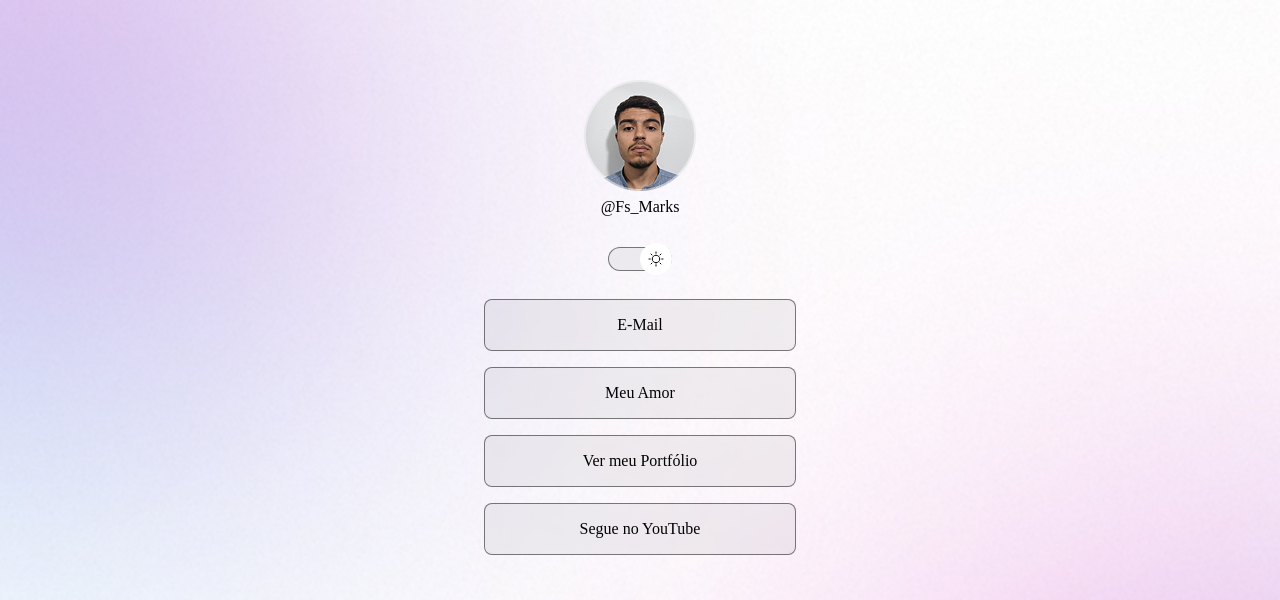
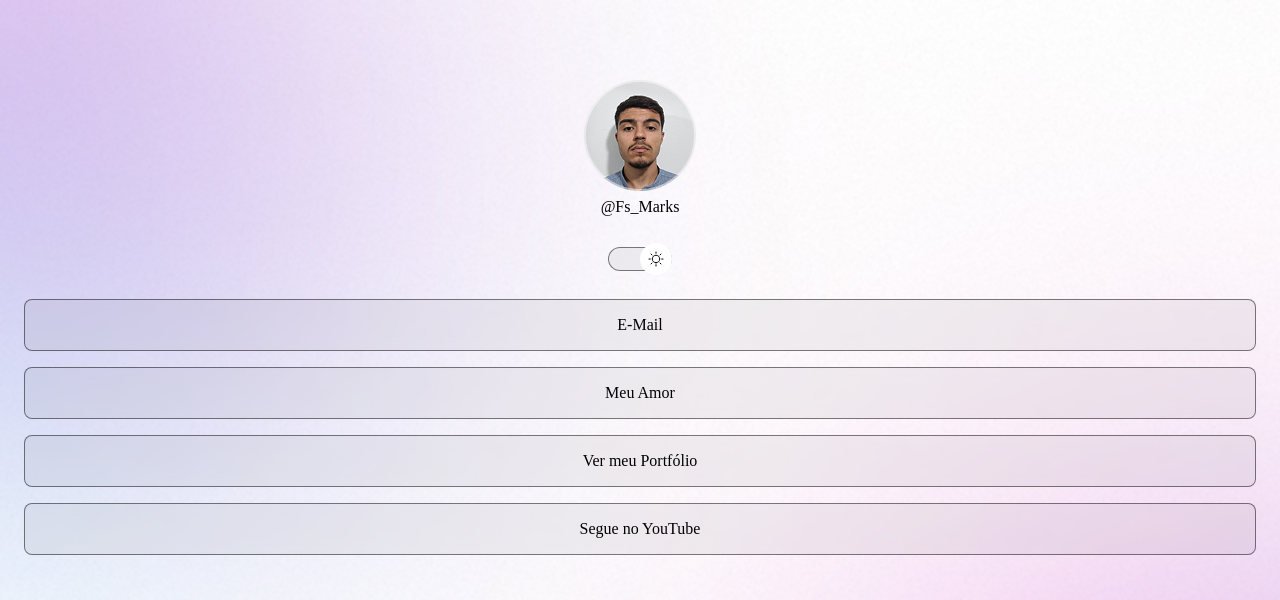
Before and after one commit to Francisco-SouzaMac/Projeto, a plain HTML site: page index.html in a window 1280 px wide. Shown: the top 600 px of the page. Drawn offline with nearby package versions, Linux system fonts and the light colour scheme.

Commit message:
adjust container width

```diff
--- a/style.css
+++ b/style.css
@@ -34,7 +34,8 @@ body * {
   color: var(--text-color);
 }
 #container {
-  width: 360px;
+  width: 100%;
+  max-width: 588;
   margin: 56px auto 0px;
   padding: 0 24px;
 
```
